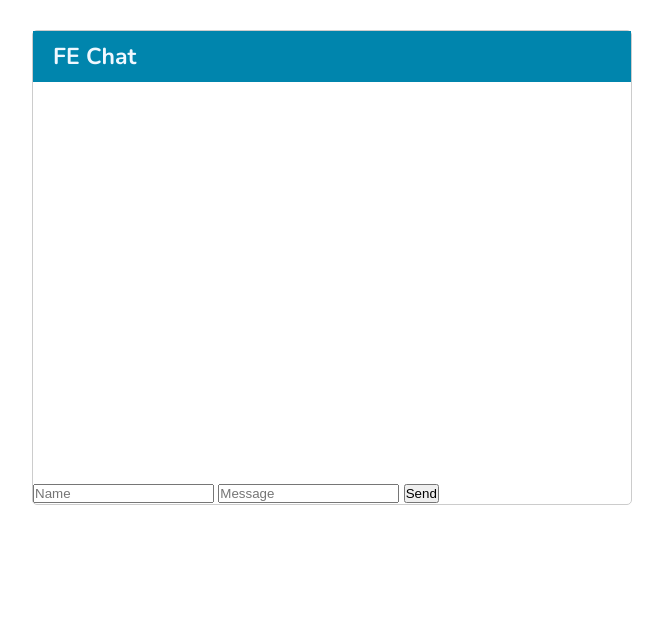
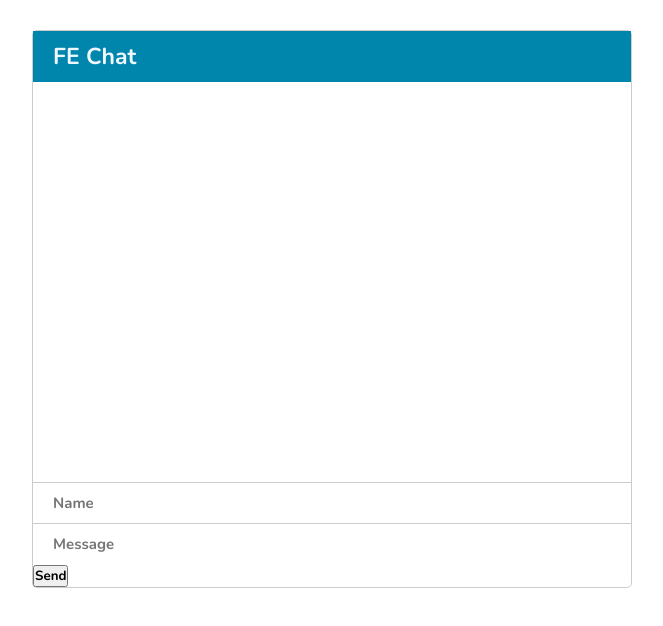
Before and after one commit to fulyaertay/nodejs-chat-app, a website: page public/index.html in a window 1280 px wide. Shown: the whole page, without its empty margins (308-971 px from the left). Drawn offline with nearby package versions, Linux system fonts and the light colour scheme.

Commit message:
feat:add styles

```diff
--- a/public/style.css
+++ b/public/style.css
@@ -39,3 +39,20 @@ h2{
     font-size:13px;
     padding: 12px;
 }
+
+#output strong{
+    color:#0085ad;
+}
+
+input{
+    font-family: 'Nunito', sans-serif;
+    padding: 10px 20px;
+    border:0;
+    border-top:1px solid #ccc;
+    display:block;
+    width:100%;
+    font-size: 15px;
+}
+button{
+    font-family: 'Nunito', sans-serif;
+}
```
